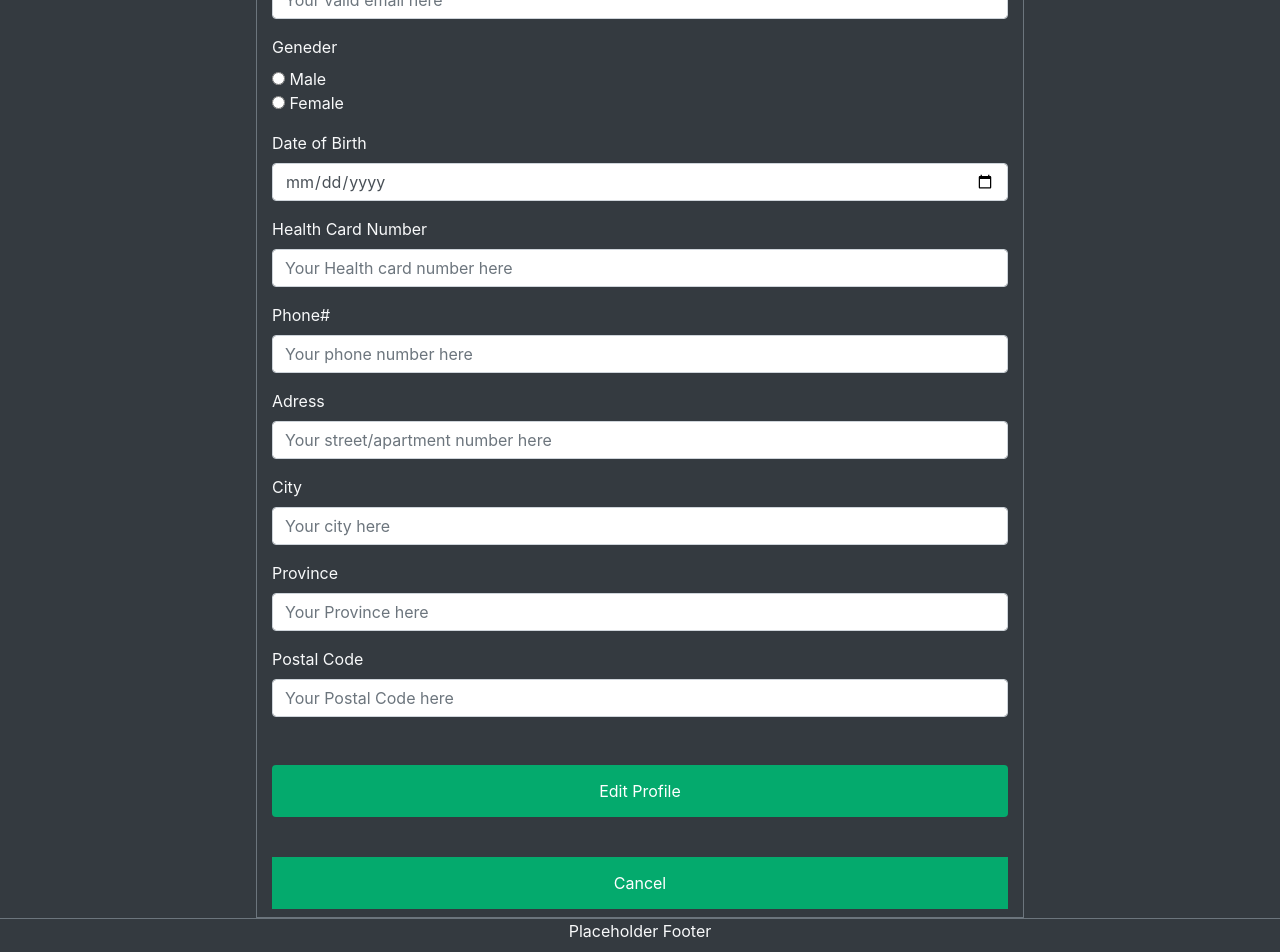
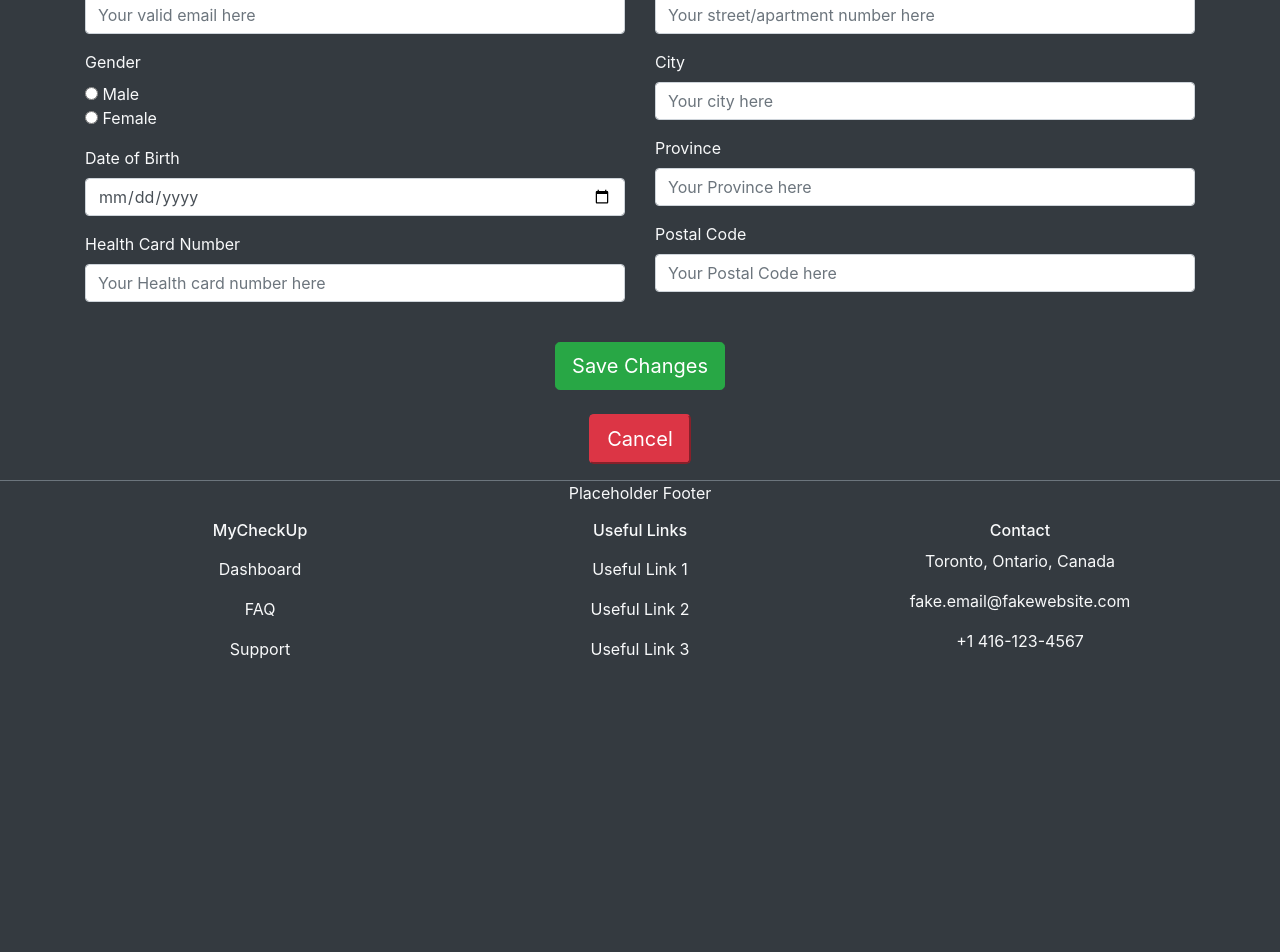
Before and after one commit to alexsam29/MyCheckUp, an Angular app in the folder MyCheckUp/: page /profile in a window 1280 px wide. Shown: the part 240-1192 px from the top of the page. After the commit the page ends 909 px from the top, so only its background shows below. Built offline with nearby package versions, Linux system fonts and the light colour scheme; sample sign-in values are in the browser's storage.

Commit message:
Dashboard and profile edit form adjusted

```diff
--- a/MyCheckUp/src/app/dashboard/dashboard.component.html
+++ b/MyCheckUp/src/app/dashboard/dashboard.component.html
@@ -1,6 +1,6 @@
 <div class="container-fluid bg-dark">
     <br>
-    <div>
+    <div class="container">
         <div class="row justify-content-center">
             <h3 class="col text-white text-center">Welcome, {{id}}</h3>
         </div>
@@ -10,7 +10,7 @@
         </div>
         <br>
         <div class="row">
-            <div class="col-xl-5">
+            <div class="col-xl-7">
                 <div class="card border-primary rounded mb-5 bg-light">
                     <div class="card-header border-dark">
                         <h5 class="card-subtitle text-muted">Personal Details</h5>
@@ -42,21 +42,21 @@
             </div>
             <div class="col">
                 <div class="row p-3">
-                    <button type="button" class="col btn btn-primary">Book an Appointment</button>
+                    <button type="button" class="col btn btn-primary btn-lg">Book an Appointment</button>
                 </div>
                 <div class="row p-3">
-                    <button type="button" class="col btn btn-primary">Take a Self-Assessment</button>
+                    <button type="button" class="col btn btn-primary btn-lg">Take a Self-Assessment</button>
                 </div>
                 <div class="row p-3">
-                    <button type="button" class="col btn btn-primary">Request New Prescription</button>
+                    <button type="button" class="col btn btn-primary btn-lg">Request New Prescription</button>
                 </div>
             </div>
             <div class="col">
                 <div class="row p-3">
-                    <button type="button" class="col btn btn-primary">View Appointments</button>
+                    <button type="button" class="col btn btn-primary btn-lg">View Appointments</button>
                 </div>
                 <div class="row p-3">
-                    <button type="button" class="col btn btn-primary">View Prescriptions</button>
+                    <button type="button" class="col btn btn-primary btn-lg">View Prescriptions</button>
                 </div>
             </div>
         </div>
--- a/MyCheckUp/src/app/profile-page/profile-page.component.css
+++ b/MyCheckUp/src/app/profile-page/profile-page.component.css
@@ -1,13 +1,13 @@
 /* Bordered form */
-form {
+/* form { */
   /* background-color: darkgray; */
-  margin: auto;
+  /* margin: auto; */
   /* border: 3px solid black; */
-  width: 60%;
-}
+ /*  width: 60%;
+} */
 
 /* Full-width inputs */
-input[type="text"],
+/* input[type="text"],
 input[type="password"] {
   width: 100%;
   padding: 12px 20px;
@@ -15,10 +15,10 @@ input[type="password"] {
   display: inline-block;
   border: 1px solid #ccc;
   box-sizing: border-box;
-}
+} */
 
 /* Set a style for all buttons */
-button {
+/* button {
   background-color: #04aa6d;
   color: white;
   padding: 14px 20px;
@@ -26,4 +26,4 @@ button {
   border: none;
   cursor: pointer;
   width: 100%;
-}
+} */
--- a/MyCheckUp/src/app/profile-page/profile-page.component.html
+++ b/MyCheckUp/src/app/profile-page/profile-page.component.html
@@ -7,16 +7,16 @@
         </div>
     </div>
     <form ngNativeValidate #EditProfileForm="ngForm" (ngSubmit)="onSubmit(EditProfileForm)"
-        class="border border-secondary border-5" action="#" method="post">
+        class="p-3" action="#" method="post">
         <div class="container">
-
+            <div class="row">
+                <div class="col-md">
                     <div class="form-group text-light">
                         <label for="profileName"> Profile Name</label> <br>
                         <input required ngModel name="pName" class="form-control" placeholder="Your profile name here"
                             #pName="ngModel">
                         <div class="alert alert-danger" *ngIf="pName.touched && pName.invalid">Profile Name is Required
                         </div>
-
                     </div>
 
                     <div class="form-group text-light">
@@ -26,28 +26,33 @@
                         <div class="alert alert-danger" *ngIf="email.touched && email.invalid">Email is Required
                         </div>
                     </div>
+
                     <div class="form-group text-light">
-                <label for="gender">Geneder</label> <br>
+                        <label for="gender">Gender</label> <br>
                         <input type="radio" value="male" id="gender" name="gender"> Male <br>
                         <input type="radio" value="female" id="gender" name="gender"> Female
                     </div>
-            <div>
+
                     <div class="form-group text-light">
                         <label for="dateOfBirth"> Date of Birth </label> <br>
                         <input required ngModel name="dateOfBirth" type="date" class="form-control"
                             placeholder="Enter Date of Birth Here" #title="ngModel">
                         <div class="alert alert-danger" *ngIf="title.touched && title.invalid">DOB is Required</div>
                     </div>
-            </div>
+
                     <div class="form-group text-light">
                         <label for="healthcare"> Health Card Number</label> <br>
                         <input required ngModel name="healthcard" class="form-control"
                             placeholder="Your Health card number here" #healthcard="ngModel">
-                <div class="alert alert-danger" *ngIf="healthcard.touched && healthcard.invalid">Health card is Required
+                        <div class="alert alert-danger" *ngIf="healthcard.touched && healthcard.invalid">Health card is
+                            Required
                         </div>
                     </div>
+                </div>
+
+                <div class="col-md">
                     <div class="form-group text-light">
-                <label for="phone"> Phone#</label> <br>
+                        <label for="phone"> Phone Number</label> <br>
                         <input required minlength="10" maxlength="12" ngModel name="phone" class="form-control"
                             placeholder="Your phone number here" #phone="ngModel">
                         <div class="alert alert-danger" *ngIf="phone.touched && phone.invalid">Phone number is Required
@@ -55,32 +60,44 @@
                         <div *ngIf="phone.hasError('minlength')">Phone number should be minimum 10 characters</div>
                         <div *ngIf="phone.hasError('maxlength')">Phone number should be maximum 12 characters</div>
                     </div>
+
                     <div class="form-group text-light">
                         <label for="adress"> Adress</label> <br>
                         <input required ngModel name="adress" class="form-control"
                             placeholder="Your street/apartment number here" #adress="ngModel">
                     </div>
+
                     <div class="form-group text-light">
                         <label for="city"> City</label> <br>
-                <input required ngModel name="city" class="form-control" placeholder="Your city here" #city="ngModel">
+                        <input required ngModel name="city" class="form-control" placeholder="Your city here"
+                            #city="ngModel">
                     </div>
+
                     <div class="form-group text-light">
                         <label for="province"> Province</label> <br>
                         <input required ngModel name="province" class="form-control" placeholder="Your Province here"
                             #province="ngModel">
                     </div>
+
                     <div class="form-group text-light">
                         <label for="pcode"> Postal Code</label> <br>
                         <input required ngModel name="pcode" class="form-control" placeholder="Your Postal Code here"
                             #pcode="ngModel">
                     </div>
+                </div>
+            </div>
+            <br>
+            <div class="row justify-content-center">
+                <button class="btn btn-success btn-lg text-center" type='submit'>Save Changes</button>
+            </div>
+            <br>
+            <div class="row justify-content-center">
+                <button routerLink="/dashboard" routerLinkActive="active" type="button"
+                    class="cancelbtn btn-danger btn-lg">Cancel</button>
+            </div>
 
-            <div><label class="text-light text-center"></label><br>
-                <button class="btn btn-primary text-center" type='submit'>Edit Profile</button>
+            <div>
 
-                <label class="container bg-secondary text-center"></label>
-                <button routerLink="/dashboard" routerLinkActive="active" type="button"
-                    class="cancelbtn">Cancel</button>
             </div>
         </div>
         <div *ngIf="success" class="alert alert-success" role="alert">
--- a/MyCheckUp/src/app/services/authentication.service.ts
+++ b/MyCheckUp/src/app/services/authentication.service.ts
@@ -6,7 +6,8 @@ import { map } from 'rxjs/operators';
   providedIn: 'root',
 })
 export class AuthenticationService {
-  url = 'https://mycheckup-api.herokuapp.com/';
+  /* url = 'https://mycheckup-api.herokuapp.com/'; */
+  url = 'http://localhost:5000/'
   constructor(private http: HttpClient) {}
 
   login(username: string, password: string) {
--- a/MyCheckUp/src/app/services/user.service.ts
+++ b/MyCheckUp/src/app/services/user.service.ts
@@ -8,7 +8,8 @@ import { User } from '../models/user';
 })
 export class UserService {
 
-url = 'https://mycheckup-api.herokuapp.com/';
+/* url = 'https://mycheckup-api.herokuapp.com/'; */
+url = 'http://localhost:5000/';
 
   constructor(private http: HttpClient) {}
   editprofile(
```
Lines whose indentation alone changed are shown as unchanged.
